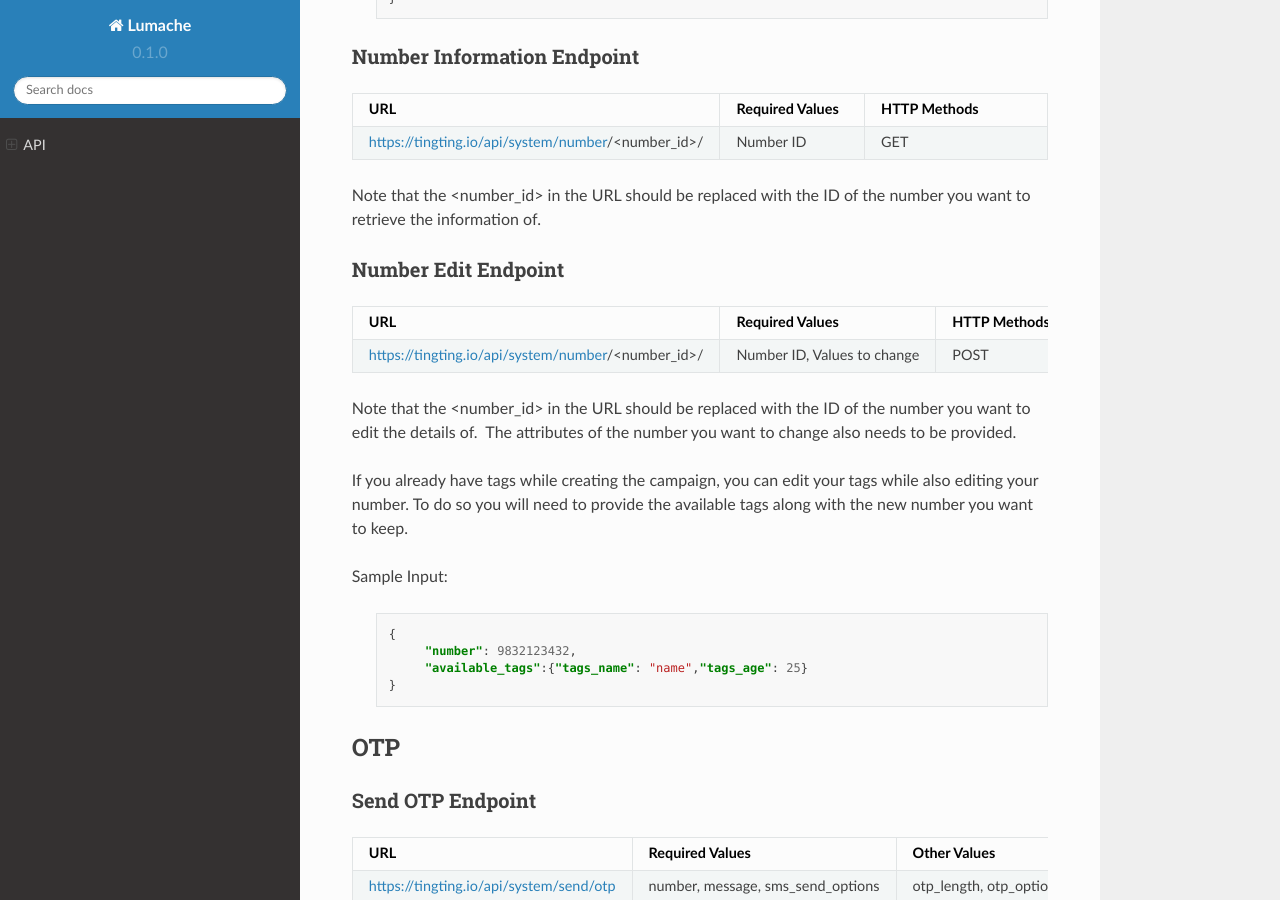
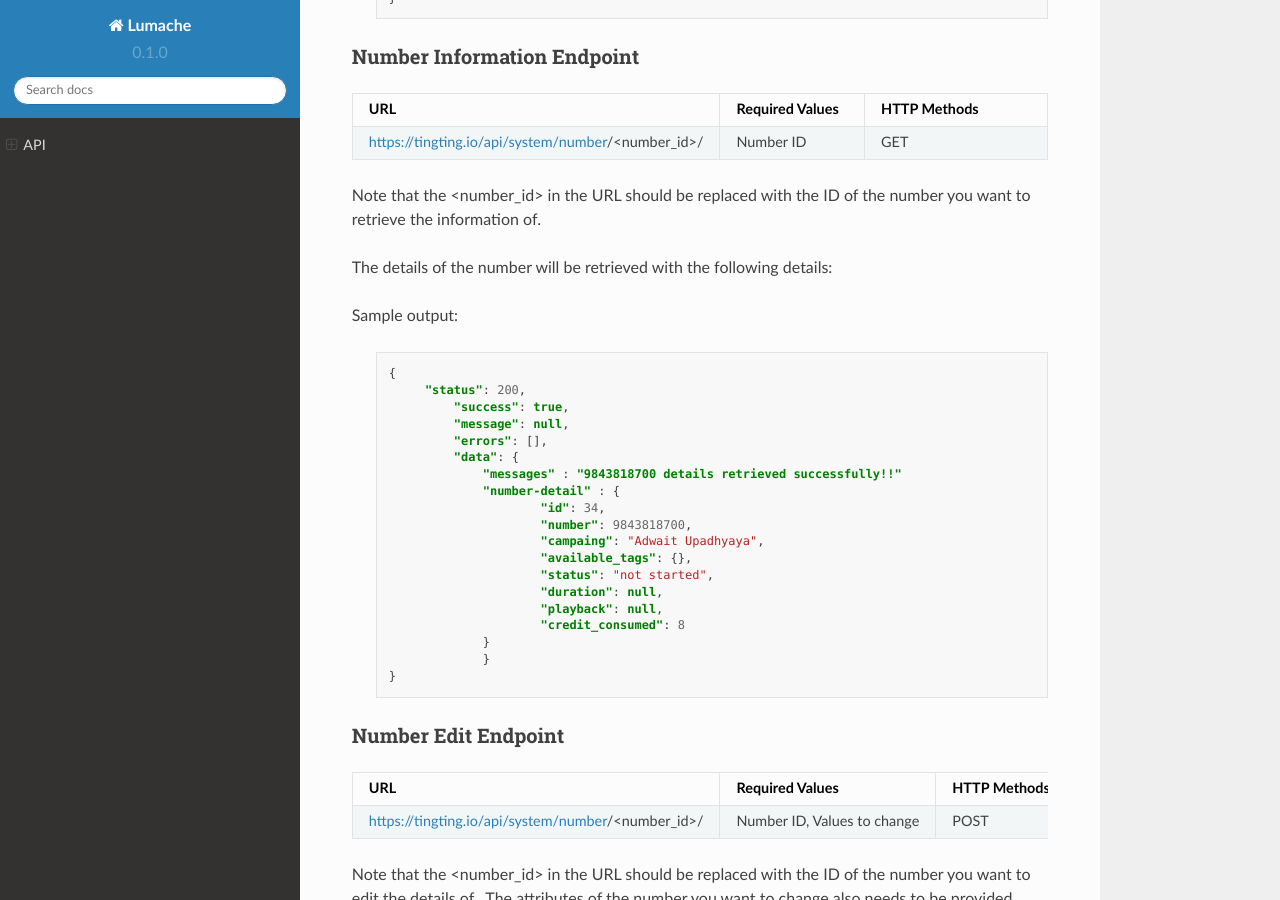
Before and after one commit to anjelikaprixa/TingTing, a Sphinx documentation site: the page built from docs/source/api.rst, in a window 1280 px wide and 900 px high, scrolled down 14927 px. Built offline with Sphinx 7.4.7 and the Read the Docs theme 2.0.0, drawn with Linux system fonts in a browser that asks for light colours.

Commit message:
Update api.rst

```diff
--- a/docs/source/api.rst
+++ b/docs/source/api.rst
@@ -890,6 +890,32 @@ Number Information Endpoint
 
 Note that the <number_id> in the URL should be replaced with the ID of the number you want to retrieve the information of.
 
+The details of the number will be retrieved with the following details:
+
+Sample output:
+
+ .. code-block:: json
+
+   {
+	"status": 200,
+	    "success": true,
+	    "message": null,
+	    "errors": [],
+	    "data": {
+	    	"messages" : "9843818700 details retrieved successfully!!"
+		"number-detail" : {
+			"id": 34,
+			"number": 9843818700,
+			"campaing": "Adwait Upadhyaya",
+		    	"available_tags": {},
+		    	"status": "not started",
+		    	"duration": null,
+		    	"playback": null,
+		    	"credit_consumed": 8
+		}
+    		}
+   }
+
 
 Number Edit Endpoint
 ~~~~~~~~~~~~~~~~~~~~~
```
